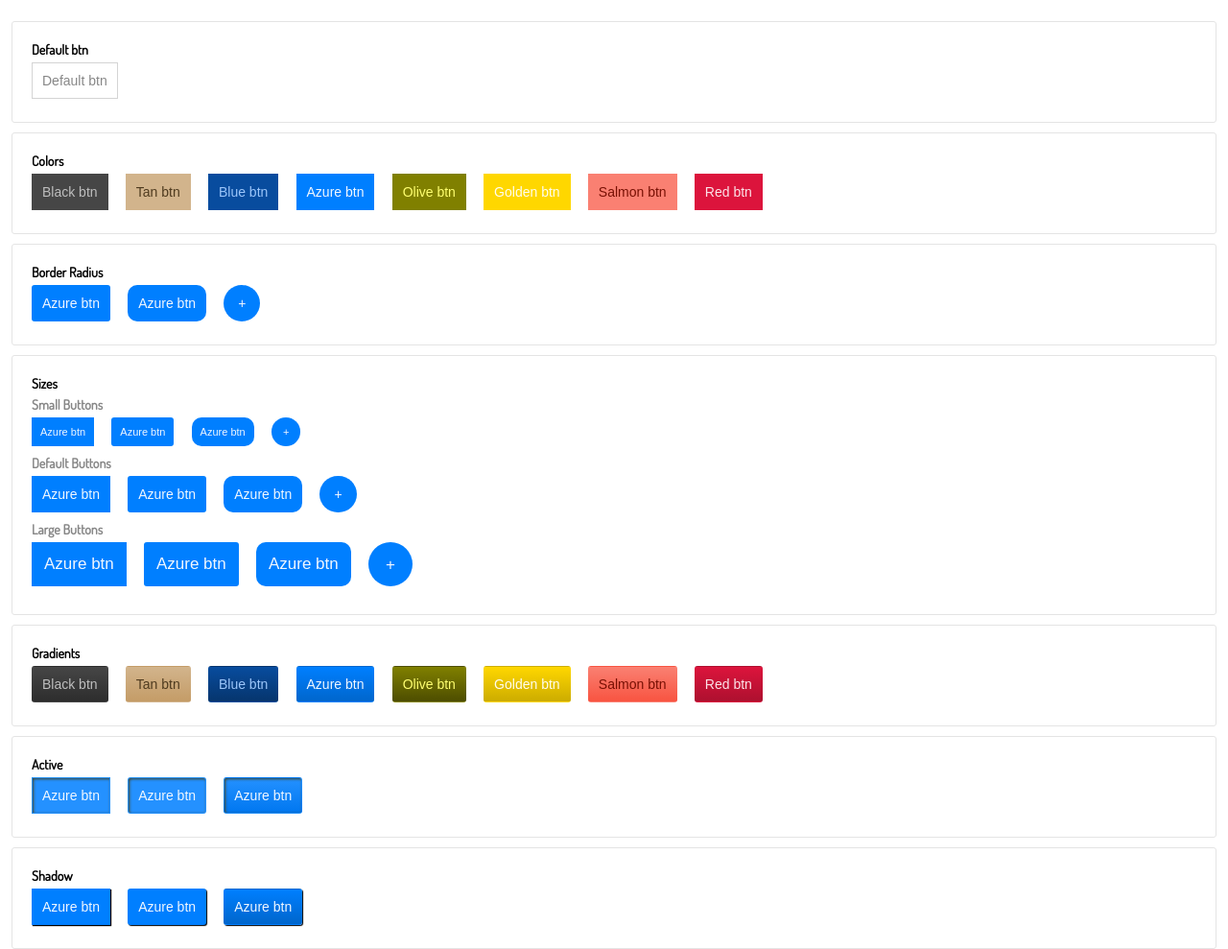
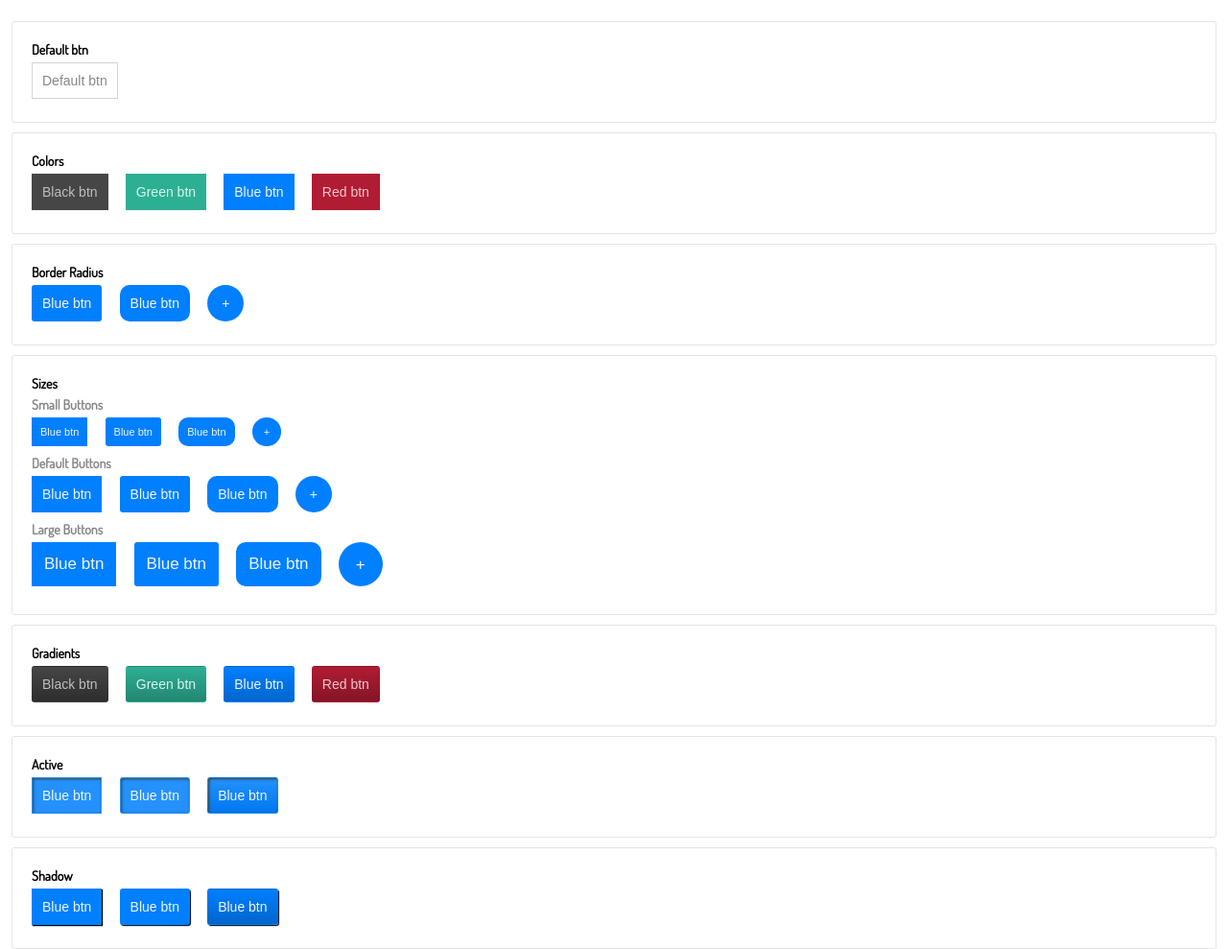
Before and after one commit to tokovenko/css-btns, a website: page index.html in a window 1280 px wide. Shown: the top 989 px of the page at 96% size. Drawn offline with Linux system fonts and the light colour scheme.

Commit message:
colour of buttons

```diff
--- a/index.html
+++ b/index.html
@@ -16,71 +16,63 @@
         <div class="example">
             <div class="title">Colors</div>
             <div class="css-btn css-btn-black">Black btn</div>
-            <div class="css-btn css-btn-tan">Tan btn</div>
+            <div class="css-btn css-btn-green">Green btn</div>
             <div class="css-btn css-btn-blue">Blue btn</div>
-            <div class="css-btn css-btn-azure">Azure btn</div>
-            <div class="css-btn css-btn-olive">Olive btn</div>
-            <div class="css-btn css-btn-golden">Golden btn</div>
-            <div class="css-btn css-btn-salmon">Salmon btn</div>
             <div class="css-btn css-btn-red">Red btn</div>
         </div>
         <div class="example">
             <div class="title">Border Radius</div>
-            <div class="css-btn css-btn-azure css-br">Azure btn</div>
-            <div class="css-btn css-btn-azure css-br-lg">Azure btn</div>
-            <div class="css-btn css-btn-azure css-br-cc">+</div>
+            <div class="css-btn css-btn-blue css-br">Blue btn</div>
+            <div class="css-btn css-btn-blue css-br-lg">Blue btn</div>
+            <div class="css-btn css-btn-blue css-br-cc">+</div>
         </div>
         <div class="example">
             <div class="title">Sizes</div>
             <div class="item">
                 <div class="title">Small Buttons</div>
-                <div class="css-btn css-btn-azure css-btn-sm">Azure btn</div>
-                <div class="css-btn css-btn-azure css-btn-sm css-br">Azure btn</div>
-                <div class="css-btn css-btn-azure css-btn-sm css-br-lg">Azure btn</div>
-                <div class="css-btn css-btn-azure css-btn-sm css-br-cc">+</div>
+                <div class="css-btn css-btn-blue css-btn-sm">Blue btn</div>
+                <div class="css-btn css-btn-blue css-btn-sm css-br">Blue btn</div>
+                <div class="css-btn css-btn-blue css-btn-sm css-br-lg">Blue btn</div>
+                <div class="css-btn css-btn-blue css-btn-sm css-br-cc">+</div>
             </div>
             <div class="item">
                 <div class="title">Default Buttons</div>
-                <div class="css-btn css-btn-azure">Azure btn</div>
-                <div class="css-btn css-btn-azure css-br">Azure btn</div>
-                <div class="css-btn css-btn-azure css-br-lg">Azure btn</div>
-                <div class="css-btn css-btn-azure css-br-cc">+</div>
+                <div class="css-btn css-btn-blue">Blue btn</div>
+                <div class="css-btn css-btn-blue css-br">Blue btn</div>
+                <div class="css-btn css-btn-blue css-br-lg">Blue btn</div>
+                <div class="css-btn css-btn-blue css-br-cc">+</div>
             </div>
             <div class="item">
                 <div class="title">Large Buttons</div>
-                <div class="css-btn css-btn-azure css-btn-lg">Azure btn</div>
-                <div class="css-btn css-btn-azure css-btn-lg css-br">Azure btn</div>
-                <div class="css-btn css-btn-azure css-btn-lg css-br-lg">Azure btn</div>
-                <div class="css-btn css-btn-azure css-btn-lg css-br-cc">+</div>
+                <div class="css-btn css-btn-blue css-btn-lg">Blue btn</div>
+                <div class="css-btn css-btn-blue css-btn-lg css-br">Blue btn</div>
+                <div class="css-btn css-btn-blue css-btn-lg css-br-lg">Blue btn</div>
+                <div class="css-btn css-btn-blue css-btn-lg css-br-cc">+</div>
             </div>
         </div>
         <div class="example">
             <div class="title">Gradients</div>
             <div class="css-btn css-br css-btn-black cb-g">Black btn</div>
-            <div class="css-btn css-br css-btn-tan cb-g">Tan btn</div>
+            <div class="css-btn css-br css-btn-green cb-g">Green btn</div>
             <div class="css-btn css-br css-btn-blue cb-g">Blue btn</div>
-            <div class="css-btn css-br css-btn-azure cb-g">Azure btn</div>
-            <div class="css-btn css-br css-btn-olive cb-g">Olive btn</div>
-            <div class="css-btn css-br css-btn-golden cb-g">Golden btn</div>
-            <div class="css-btn css-br css-btn-salmon cb-g">Salmon btn</div>
             <div class="css-btn css-br css-btn-red cb-g">Red btn</div>
         </div>
         <div class="example">
             <div class="title">Active</div>
-            <div class="css-btn css-btn-azure cb-active">Azure btn</div>
-            <div class="css-btn css-br css-btn-azure cb-active">Azure btn</div>
-            <div class="css-btn css-br css-btn-azure cb-g cb-active">Azure btn</div>
+            <div class="css-btn css-btn-blue cb-active">Blue btn</div>
+            <div class="css-btn css-br css-btn-blue cb-active">Blue btn</div>
+            <div class="css-btn css-br css-btn-blue cb-g cb-active">Blue btn</div>
         </div>
         <div class="example">
             <div class="title">Shadow</div>
-            <div class="css-btn css-btn-azure cb-shadow">Azure btn</div>
-            <div class="css-btn css-br css-btn-azure cb-shadow">Azure btn</div>
-            <div class="css-btn css-br css-btn-azure cb-g cb-shadow">Azure btn</div>
+            <div class="css-btn css-btn-blue cb-shadow">Blue btn</div>
+            <div class="css-btn css-br css-btn-blue cb-shadow">Blue btn</div>
+            <div class="css-btn css-br css-btn-blue cb-g cb-shadow">Blue btn</div>
         </div>
         <div class="example">
             <div class="title">Animations</div>
-            <div class="css-btn css-br css-btn-azure cb-shadow cb-a cb-at">Top</div>
-            <div class="css-btn css-br css-btn-azure cb-shadow cb-a cb-al">Left</div>
+            <div class="css-btn css-br css-btn-blue cb-shadow cb-a cb-at">Top</div>
+            <div class="css-btn css-br css-btn-blue cb-shadow cb-a cb-al">Left</div>
         </div>
     </div>
 </body>
--- a/sass/btns.scss
+++ b/sass/btns.scss
@@ -84,26 +84,14 @@
     &.css-btn-black {
         @include btn(#464646);
     }
-    &.css-btn-tan {
-        @include btn(#D2B48C);
+    &.css-btn-green {
+        @include btn(#2DAF94);
     }
     &.css-btn-blue {
-        @include btn(#084C9E);
-    }
-    &.css-btn-azure {
         @include btn(#007FFF);
     }
-    &.css-btn-olive {
-        @include btn(#808000);
-    }
-    &.css-btn-golden {
-        @include btn(#FFD700);
-    }
-    &.css-btn-salmon {
-        @include btn(#FA8072);
-    }
     &.css-btn-red {
-        @include btn(#DC143C);
+        @include btn(#B01C33);
     }
 
     // Border Radiuses
```
Also changed, not shown: dist/css/css-btns.css, dist/css/css-btns.min.css, 1 other file.
